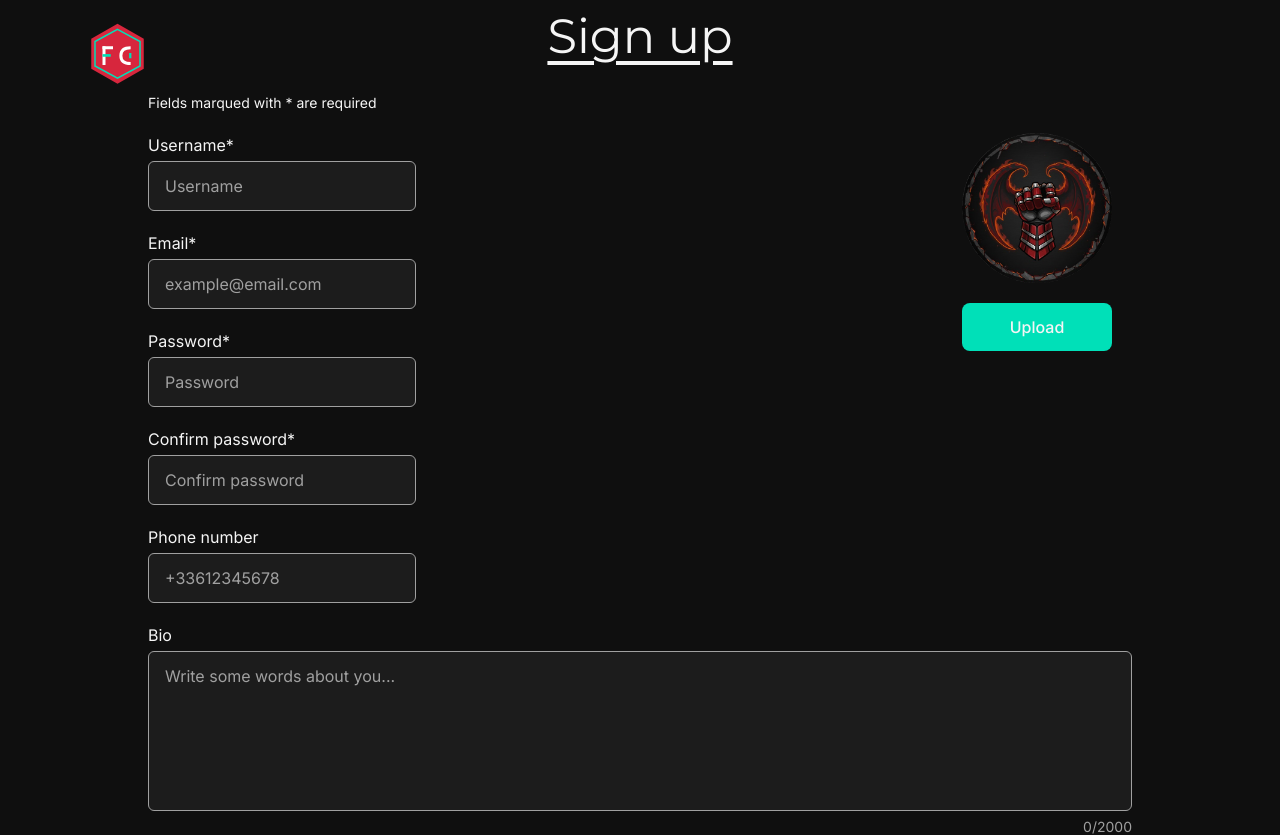
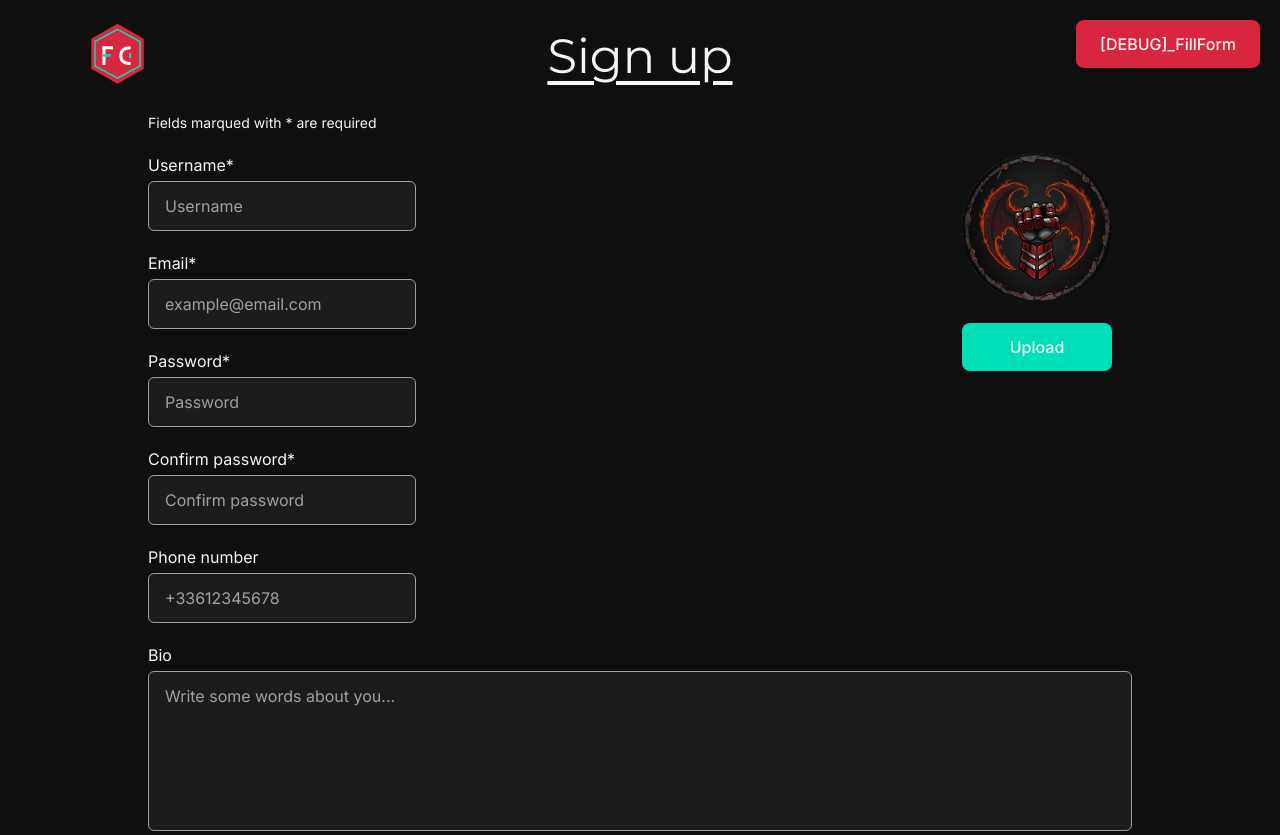
Before and after one commit to gregoirelebas/FightConnect-frontend, a Next.js app: page /signup in a window 1280 px wide. Shown: the top 835 px of the page. Built offline with nearby package versions, Linux system fonts and the light colour scheme.

Commit message:
Created a debug button to fill the sign up form.

```diff
--- a/app/signup/signup.tsx
+++ b/app/signup/signup.tsx
@@ -93,6 +93,16 @@ export default function SignupComponent() {
     router.push('signup/fighter');
   };
 
+  const DEBUG_fillForm = () => {
+    setUsername('username');
+    setEmail('email@debug.com');
+    setPassword('password');
+    setConfirmPassword('password');
+    setPhoneNumber('0123456789');
+    setBio('A superb biography...');
+    setProfilePicture('awesomePicture.png');
+  };
+
   const usernamePattern = /^(?=.{4,20}$)(?![_.])(?!.*[_.]{2})[a-zA-Z0-9._]+(?<![_.])$/;
 
   const emailPattern =
@@ -102,8 +112,11 @@ export default function SignupComponent() {
     /^(?:(?:\+|00)33[\s.-]{0,3}(?:\(0\)[\s.-]{0,3})?|0)[1-9](?:(?:[\s.-]?\d{2}){4}|\d{2}(?:[\s.-]?\d{3}){2})$/;
 
   return (
-    <div className=" flex flex-col justify-between items-center pb-5">
+    <div className=" flex flex-col justify-between items-center p-5">
       <Logo className="logo" />
+      <Button variant={ButtonVariant.Primary} className="absolute right-5" onClick={DEBUG_fillForm}>
+        [DEBUG]_FillForm
+      </Button>
       <h1 className="underline underline-offset-8">Sign up</h1>
       <div className="w-5xl flex flex-col gap-5 p-5 rounded-2xl">
         <span>Fields marqued with * are required</span>
```
